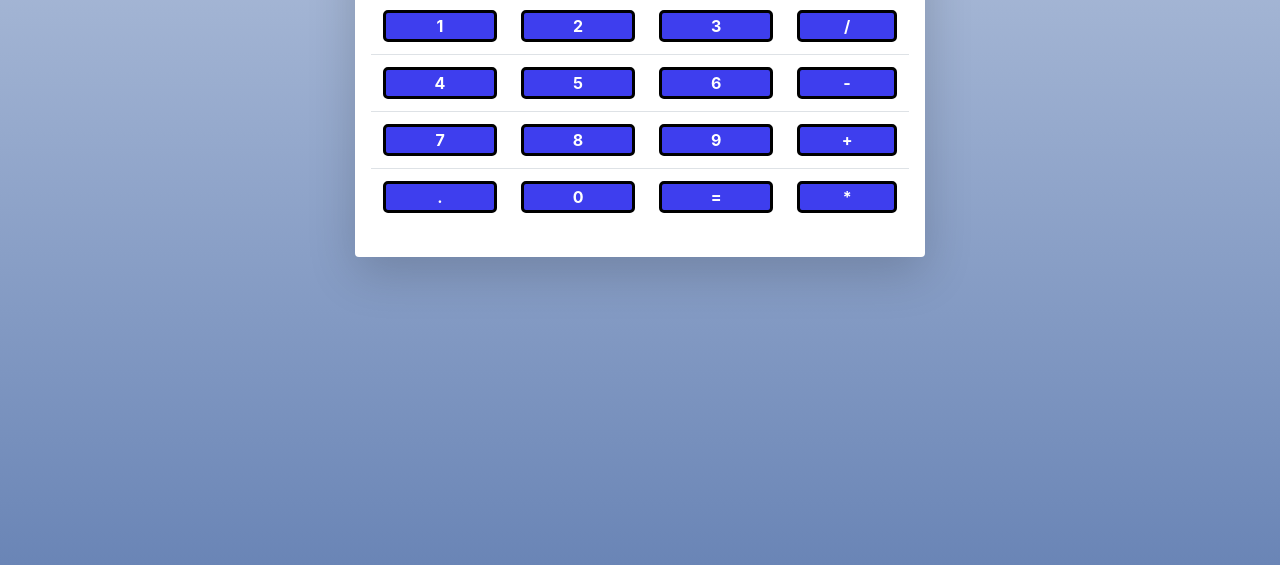
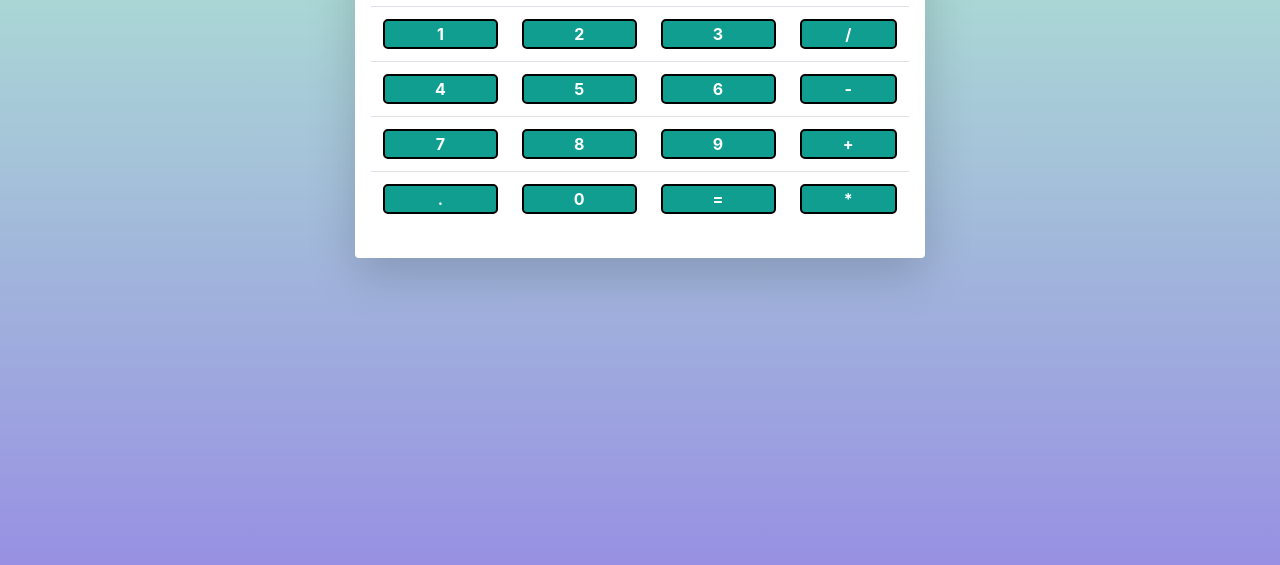
Before and after one commit to AmritPal91/js_calculator, a plain HTML site: page index.htm in a window 1280 px wide. Shown: the part 235-800 px from the top of the page. Drawn offline with nearby package versions, Linux system fonts and the light colour scheme.

Commit message:
Update style.css

```diff
--- a/style.css
+++ b/style.css
@@ -1,24 +1,24 @@
 body {
-    background-image: linear-gradient(to top, #6a85b6 0%, #bac8e0 100%);
+    background-image: linear-gradient(to top, #9890e3 0%, #b1f4cf 100%);
     height: 100vh;
 }
 
 .col-md-6 {
     background-color: #fff;
-    margin-top: 9%;
+    margin-top: 10%;
 }
 
 input[type=button] {
     width: 100%;
-    background-color: rgb(62, 62, 238);
+    background-color: rgb(16 158 145);
     color: #fff;
     font-weight: bold;
     border-radius: 5px;
-    border: 3px solid black;
+    border: 2.5px solid black;
 }
 
 input[type=button]:hover {
-    background-color: #6a85b6;
+    background-color: #57d0c5;
 }
 
 input[type=text] {
@@ -26,6 +26,6 @@ input[type=text] {
 }
 @media screen and (max-width: 425px){
     .col-md-6{
-        margin: 10% 5%;
+        margin: 15% 5%;
     }
 }
```
